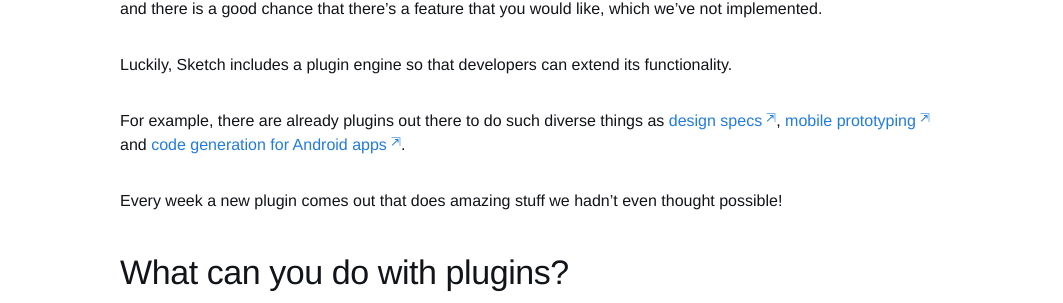
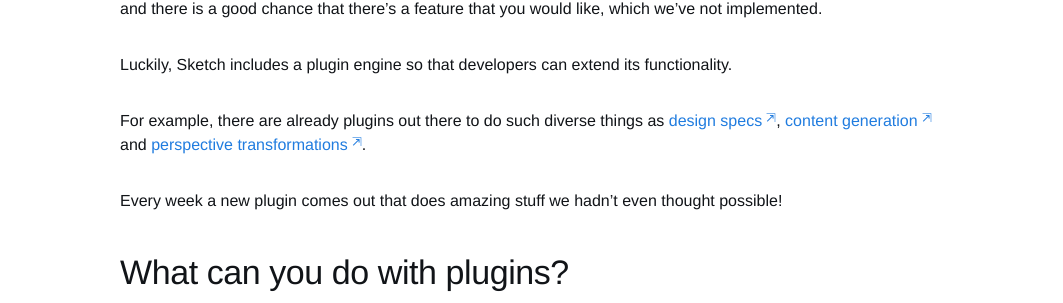
Before and after one commit to matt-curtis/developer.sketchapp.com, a Jekyll site: the page built from pages/index.md, in a window 1280 px wide and 900 px high. Shown: the part 310-613 px from the top of the window, without its empty margins (108-1171 px from the left). Built offline with Jekyll 4.4.1, drawn with Linux system fonts in a browser that asks for light colours; some web fonts are replaced; Markdown is read by kramdown in place of the engine named in the settings.

Commit message:
Updated example plugins in home page

```diff
--- a/pages/index.md
+++ b/pages/index.md
@@ -9,7 +9,7 @@ We’ve worked very hard to make Sketch the dream “designer toolbox”, but ev
 
 Luckily, Sketch includes a plugin engine so that developers can extend its functionality.
 
-For example, there are already plugins out there to do such diverse things as [design specs](https://github.com/utom/sketch-measure), [mobile prototyping](https://github.com/bomberstudios/sketch-framer) and [code generation for Android apps](https://github.com/malkomalko/sketch-android-kit).
+For example, there are already plugins out there to do such diverse things as [design specs](https://github.com/utom/sketch-measure), [content generation](https://github.com/timuric/Content-generator-sketch-plugin) and [perspective transformations](https://github.com/jamztang/MagicMirror).
 
 Every week a new plugin comes out that does amazing stuff we hadn’t even thought possible!
 
```
